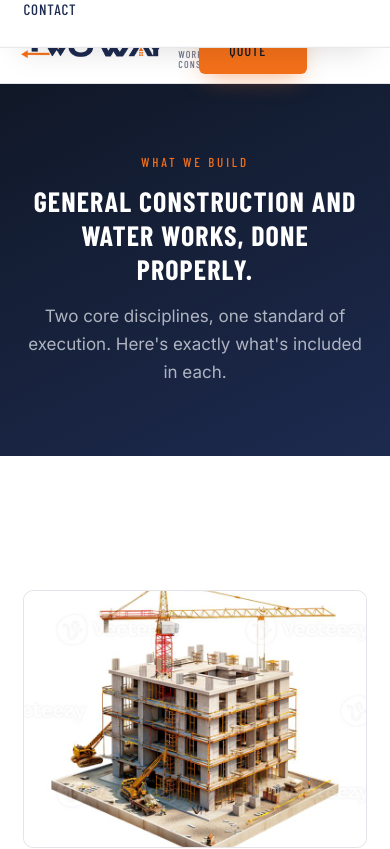
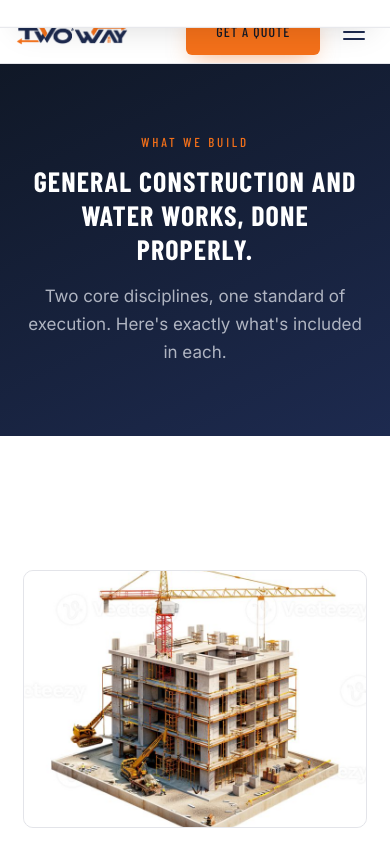
Before and after one commit to Singa10/two-way-GC, a plain HTML site: page services.html in a window 390 px wide. Shown: the top 849 px of the page. Drawn offline with nearby package versions, Linux system fonts and the light colour scheme.

Commit message:
second commit

```diff
--- a/css/styles.css
+++ b/css/styles.css
@@ -54,18 +54,23 @@ ul { margin: 0; }
 .site-header {
   position: sticky; top: 0; left: 0; width: 100%; z-index: 500;
   height: var(--header-h);
-  display: flex; align-items: center; justify-content: space-between;
+  display: flex; align-items: center; justify-content: space-between; gap: 12px;
   padding: 0 5vw;
   background: rgba(255,255,255,.94);
   backdrop-filter: blur(10px);
   border-bottom: 1px solid var(--grey-200);
+  overflow: hidden; /* header itself never grows/spills into content below */
 }
-.brand { display: flex; align-items: center; gap: 12px; }
-.brand img { height: 34px; width: auto; }
-.brand__text { display: flex; flex-direction: column; line-height: 1; }
-.brand__tag { color: var(--grey-600); font-size: 10px; letter-spacing: .12em; margin-top: 4px; font-family: var(--font-head); text-transform: uppercase; }
+.brand { display: flex; align-items: center; gap: 10px; min-width: 0; flex: 1 1 auto; overflow: hidden; }
+.brand img { height: 34px; width: auto; flex: 0 0 auto; }
+.brand__text { display: flex; flex-direction: column; line-height: 1; min-width: 0; overflow: hidden; }
+.brand__tag {
+  color: var(--grey-600); font-size: 10px; letter-spacing: .1em; margin-top: 4px;
+  font-family: var(--font-head); text-transform: uppercase;
+  white-space: nowrap; overflow: hidden; text-overflow: ellipsis;
+}
 
-.nav { display: flex; align-items: center; gap: 34px; }
+.nav { display: flex; align-items: center; gap: 34px; flex: 0 0 auto; }
 .nav__list { list-style: none; display: flex; gap: 30px; margin: 0; padding: 0; }
 .nav__list a {
   color: var(--navy); font-family: var(--font-head); font-size: 15px;
@@ -78,30 +83,42 @@ ul { margin: 0; }
 .nav__list a:hover::after, .nav__list a[aria-current="page"]::after { width: 100%; }
 .nav__list a[aria-current="page"] { color: var(--orange); }
 
-.nav__cta { margin-left: 6px; }
+.nav__cta { margin-left: 6px; flex: 0 0 auto; white-space: nowrap; }
 
 .nav__toggle {
   display: none; width: 40px; height: 40px; border: none; background: none; cursor: pointer;
-  flex-direction: column; justify-content: center; gap: 5px;
+  flex: 0 0 auto; flex-direction: column; justify-content: center; align-items: center; gap: 5px;
 }
-.nav__toggle span { display: block; height: 2px; background: var(--navy); border-radius: 2px; }
+.nav__toggle span { display: block; width: 22px; height: 2px; background: var(--navy); border-radius: 2px; }
 
+/* Tablet & below: collapse the inline nav list + CTA into a hamburger menu */
 @media (max-width: 900px) {
   .nav__list {
-    position: fixed; top: var(--header-h); left: 0; right: 0;
+    position: fixed; top: var(--header-h); left: 0; right: 0; z-index: 400;
     flex-direction: column; background: var(--white); padding: 18px 6vw 28px;
     gap: 18px; transform: translateY(-120%); transition: transform .35s var(--ease);
     border-bottom: 1px solid var(--grey-200); box-shadow: 0 20px 30px -20px rgba(0,0,0,.15);
+    max-height: calc(100svh - var(--header-h)); overflow-y: auto;
   }
   .nav__list.open { transform: translateY(0); }
   .nav__toggle { display: flex; }
   .nav__cta { display: none; }
 }
 
+/* Phones: the long tagline doesn't fit next to logo + hamburger, so drop it
+   and shrink the header/logo instead of letting anything overlap or clip. */
+@media (max-width: 560px) {
+  :root { --header-h: 64px; }
+  .site-header { padding: 0 4vw; }
+  .brand img { height: 26px; }
+  .brand__tag { display: none; }
+  .nav { gap: 14px; }
+}
+
 /* ---------- Hero (Home) ---------- */
 .hero {
   position: relative; overflow: hidden;
-  background: linear-gradient(155deg, var(--grey-600) 0%, var(--navy) 55%, var(--navy-2) 100%);
+  background: linear-gradient(155deg, var(--navy-deep) 0%, var(--navy) 55%, var(--navy-2) 100%);
   padding: 90px 6vw 0;
 }
 .hero__grid {
@@ -118,8 +135,9 @@ ul { margin: 0; }
 .hero__stats div b { display: block; color: var(--orange); font-family: var(--font-head); font-size: 30px; }
 .hero__stats div span { color: var(--grey-400); font-size: 12px; letter-spacing: .08em; text-transform: uppercase; font-family: var(--font-head); }
 
-.hero__art { position: relative; height: 420px; }
-.hero__art svg { width: 100%; height: 100%; }
+.hero__art { position: relative; height: 420px; border-radius: var(--radius); overflow: hidden; box-shadow: 0 30px 60px -20px rgba(0,0,0,.5); }
+.hero__art img { width: 100%; height: 100%; object-fit: cover; display: block; }
+.hero__art::after { content: ''; position: absolute; inset: 0; background: linear-gradient(180deg, rgba(16,24,39,0) 55%, rgba(16,24,39,.55) 100%); pointer-events: none; }
 
 /* ---------- Sections ---------- */
 .section { padding: 100px 6vw; max-width: var(--container); margin: 0 auto; }
@@ -175,7 +193,7 @@ ul { margin: 0; }
 .step h4 { color: var(--navy); font-size: 17px; margin-bottom: 8px; }
 .step p { color: var(--grey-600); font-family: var(--font-body); font-size: 14px; line-height: 1.6; text-transform: none; letter-spacing: normal; }
 
-/* ---------- About: timeline (simple, no 3D/scroll-jack) ---------- */
+/* ---------- About: timeline ---------- */
 .timeline { position: relative; margin-top: 60px; padding-left: 30px; border-left: 2px solid var(--grey-200); }
 .timeline__item { position: relative; padding-bottom: 44px; }
 .timeline__item:last-child { padding-bottom: 0; }
@@ -201,11 +219,10 @@ ul { margin: 0; }
 .service-block:last-child { border-bottom: none; }
 .service-block:nth-child(even) .service-block__art { order: 2; }
 .service-block__art {
-  aspect-ratio: 4/3; border-radius: var(--radius); background: var(--grey-100);
-  display: flex; align-items: center; justify-content: center; overflow: hidden;
-  border: 1px solid var(--grey-200);
+  position: relative; aspect-ratio: 4/3; border-radius: var(--radius); background: var(--grey-100);
+  overflow: hidden; border: 1px solid var(--grey-200);
 }
-.service-block__art svg { width: 60%; height: 60%; }
+.service-block__art img { width: 100%; height: 100%; object-fit: cover; display: block; }
 .service-block__list { list-style: none; padding: 0; margin: 22px 0 0; display: flex; flex-direction: column; gap: 10px; }
 .service-block__list li { display: flex; gap: 10px; align-items: flex-start; color: var(--grey-600); font-family: var(--font-body); font-size: 15px; }
 .service-block__list li::before { content: '\2713'; color: var(--orange); font-weight: 700; }
```
Also changed, not shown: about.html (+1 -1 lines), contact.html (+6 -6 lines).
